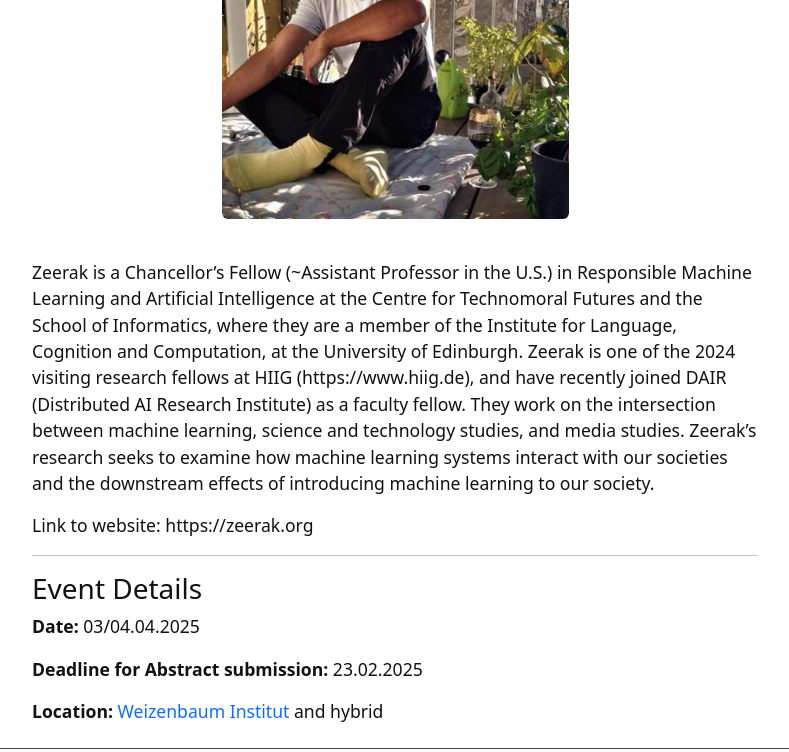
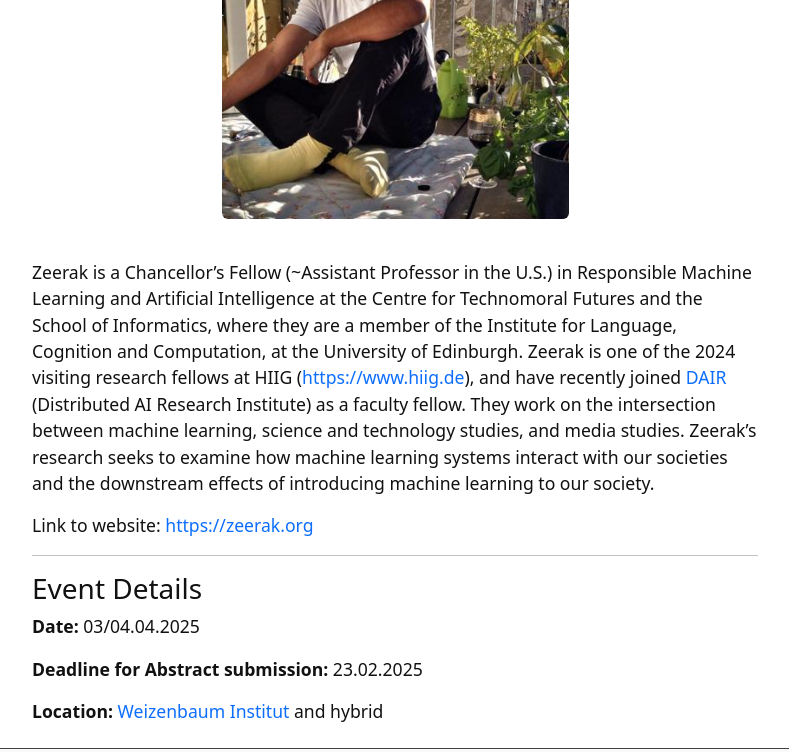
Before and after one commit to lppohl/wi-workshop.github.io, a Jekyll site: the page built from index.md, in a window 1280 px wide and 900 px high, scrolled down 942 px, cut to the strip 0-752 px from the top of the window. Shown: the whole strip, without its empty margins (245-1034 px from the left). Built offline with Jekyll 4.4.1, drawn with Linux system fonts in a browser that asks for light colours; part of the change alters nothing that is shown.

```diff
--- a/index.md
+++ b/index.md
@@ -19,10 +19,10 @@ Zeerak Talat
 
 {% include figure.html img="picture_zeerak.jpg" alt="a picture of Zeerak Talat, sitting cacually" caption="" width="50%" %}
 
-Zeerak is a Chancellor’s Fellow (~Assistant Professor in the U.S.) in Responsible Machine Learning and Artificial Intelligence at the Centre for Technomoral Futures and the School of Informatics, where they are a member of the Institute for Language, Cognition and Computation, at the University of Edinburgh. Zeerak is one  of the 2024 visiting research fellows at HIIG (https://www.hiig.de), and have recently joined DAIR (Distributed AI Research Institute) as a faculty fellow. They work on the intersection between machine learning, science and technology studies, and media studies. Zeerak's research seeks to examine how machine learning systems interact with our societies and the downstream effects of introducing machine learning to our society.
+Zeerak is a Chancellor’s Fellow (~Assistant Professor in the U.S.) in Responsible Machine Learning and Artificial Intelligence at the Centre for Technomoral Futures and the School of Informatics, where they are a member of the Institute for Language, Cognition and Computation, at the University of Edinburgh. Zeerak is one  of the 2024 visiting research fellows at HIIG ([https://www.hiig.de](https://www.hiig.de)), and have recently joined [DAIR](https://www.dair-institute.org/) (Distributed AI Research Institute) as a faculty fellow. They work on the intersection between machine learning, science and technology studies, and media studies. Zeerak's research seeks to examine how machine learning systems interact with our societies and the downstream effects of introducing machine learning to our society.
 
 
-Link to website:  https://zeerak.org
+Link to website:  [https://zeerak.org](https://zeerak.org)
 
 ------
 
```
